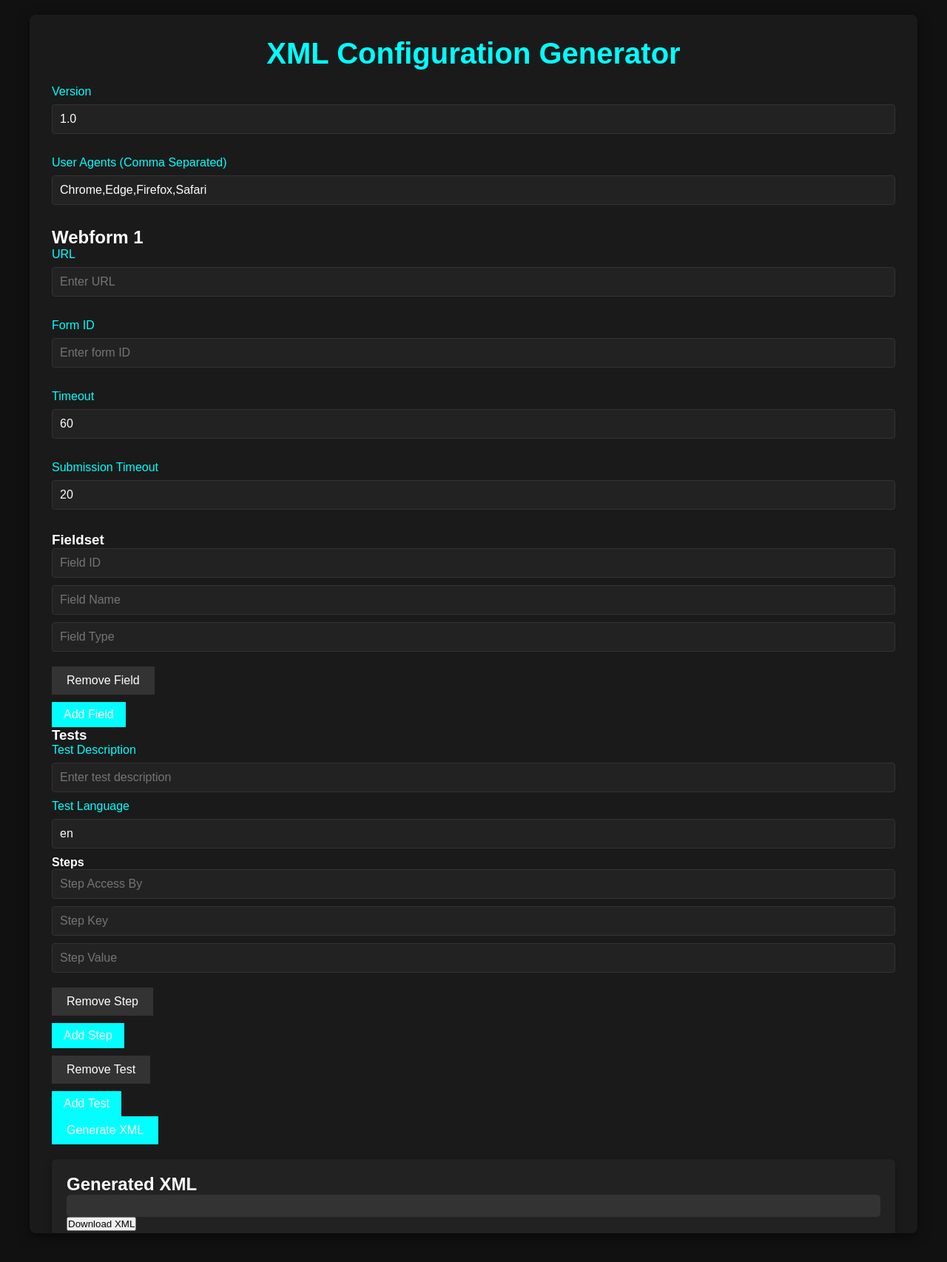
After one commit to Javedn1/StudentHack2025, a Flask app: page /build in a window 1280 px wide. The commit adds this page. Shown: the top 1706 px of the page at 74% size. Run offline with Flask 3, Linux system fonts and the light colour scheme.

Commit message:
feat: create build_xml/

```diff
--- a/app.py
+++ b/app.py
@@ -6,9 +6,13 @@ xml_file_paths = []
 
 app = Flask(__name__)
 
-@app.route('/')
+@app.route("/")
 def index():
-    return render_template('index.html')
+    return render_template("index.html")
+
+@app.route("/build")
+def build():
+    return render_template("build_xml/index.html")
 
 # TODO: Remove GET
 @app.route("/test", methods=["POST", "GET"])
--- a/py_apps/main.py
+++ b/py_apps/main.py
@@ -16,13 +16,12 @@ The file path of the xml file which contains all the testings and details for 1
 # xml_file_path = "xml-docs/web-testing-testhtmlform.xml"
 
 
-def read_xml_file_paths():
+def read_xml_file_paths(file_path="xml-docs/web-testing-config.xml"):
     """
     Read the xml configuration file "", which contains all the file path for xml files to be read by web tester
     :param: None
     :return: None
     """
-    file_path = "xml-docs/web-testing-config.xml"
     with open(file_path, "r") as f:
         file = f.read()
 
--- /dev/null
+++ b/static/css/build_xml/style.css
@@ -0,0 +1,126 @@
+/* Base styling */
+* {
+    margin: 0;
+    padding: 0;
+    box-sizing: border-box;
+}
+
+body {
+    font-family: 'Arial', sans-serif;
+    background: #111;
+    color: #fff;
+    display: flex;
+    justify-content: center;
+    align-items: flex-start;
+    height: 100vh;
+    margin: 0;
+    padding: 20px;
+    overflow-y: auto;
+}
+
+.container {
+    width: 100%;
+    max-width: 1200px;
+    padding: 30px;
+    background: #1a1a1a;
+    border-radius: 8px;
+    box-shadow: 0 4px 15px rgba(0, 0, 0, 0.5);
+    overflow-y: auto;
+    height: 100%;
+    max-height: 95vh;
+    overflow-x: hidden;
+}
+
+h1 {
+    font-size: 2.5rem;
+    color: cyan;
+    text-align: center;
+    margin-bottom: 20px;
+}
+
+.form-section {
+    margin-bottom: 20px;
+}
+
+label {
+    font-size: 1rem;
+    color: cyan;
+    margin-bottom: 8px;
+    display: block;
+}
+
+input {
+    width: 100%;
+    padding: 10px;
+    border: 1px solid #333;
+    border-radius: 4px;
+    background: #222;
+    color: #fff;
+    margin-bottom: 10px;
+    font-size: 1rem;
+}
+
+button[type="button"],
+button[type="submit"] {
+    background-color: cyan;
+    border: none;
+    color: #fff;
+    padding: 10px 20px;
+    cursor: pointer;
+    font-size: 1rem;
+}
+
+button:hover {
+    background-color: #00b3b3;
+}
+
+button[type="button"] {
+    background-color: #333;
+    margin-top: 10px;
+}
+
+button[type="button"]:hover {
+    background-color: #444;
+}
+
+#generated-xml-container {
+    margin-top: 20px;
+    padding: 20px;
+    background: #222;
+    border-radius: 6px;
+    box-shadow: 0 4px 10px rgba(0, 0, 0, 0.3);
+}
+
+pre {
+    background: #333;
+    padding: 15px;
+    border-radius: 5px;
+    overflow-x: auto;
+    font-family: 'Courier New', Courier, monospace;
+}
+
+#add-field-btn-1,
+#add-test-btn-1,
+#add-step-btn-1 {
+    background: cyan;
+    color: #fff;
+    border: none;
+    padding: 8px 16px;
+    margin-top: 10px;
+}
+
+.remove-field-btn,
+.remove-test-btn,
+.remove-step-btn {
+    background-color: #f44336;
+    color: #fff;
+    border: none;
+    padding: 5px 10px;
+    cursor: pointer;
+}
+
+.remove-field-btn:hover,
+.remove-test-btn:hover,
+.remove-step-btn:hover {
+    background-color: #d32f2f;
+}
--- /dev/null
+++ b/static/js/build_xml/script.js
@@ -0,0 +1,148 @@
+document.addEventListener('DOMContentLoaded', function () {
+    let webformCount = 1;
+    let testCount = 1;
+    let stepCount = 1;
+
+    // Add Field functionality
+    document.getElementById('add-field-btn-1').addEventListener('click', function () {
+        const fieldSection = document.createElement('div');
+        fieldSection.classList.add('field-section');
+        fieldSection.innerHTML = `
+            <input type="text" placeholder="Field ID" class="field-id">
+            <input type="text" placeholder="Field Name" class="field-name">
+            <input type="text" placeholder="Field Type" class="field-type">
+            <button type="button" class="remove-field-btn">Remove Field</button>
+        `;
+        document.querySelector('#webform-1 .fieldset-section').appendChild(fieldSection);
+
+        // Remove Field functionality
+        fieldSection.querySelector('.remove-field-btn').addEventListener('click', function () {
+            fieldSection.remove();
+        });
+    });
+
+    // Add Test functionality
+    document.getElementById('add-test-btn-1').addEventListener('click', function () {
+        const testSection = document.createElement('div');
+        testSection.classList.add('test-section');
+        testSection.innerHTML = `
+            <label for="test-description-${testCount}">Test Description</label>
+            <input type="text" id="test-description-${testCount}" placeholder="Enter test description">
+            <label for="test-language-${testCount}">Test Language</label>
+            <input type="text" id="test-language-${testCount}" value="en" placeholder="Enter language">
+
+            <div class="steps-section" id="steps-${testCount}">
+                <h4>Steps</h4>
+                <div class="step-section" id="step-${stepCount}">
+                    <input type="text" placeholder="Step Access By" class="step-accessby">
+                    <input type="text" placeholder="Step Key" class="step-key">
+                    <input type="text" placeholder="Step Value" class="step-value">
+                    <button type="button" class="remove-step-btn">Remove Step</button>
+                </div>
+                <button type="button" id="add-step-btn-${stepCount}">Add Step</button>
+            </div>
+            <button type="button" class="remove-test-btn">Remove Test</button>
+        `;
+        document.querySelector('#webform-1 .tests-section').appendChild(testSection);
+
+        // Remove Test functionality
+        testSection.querySelector('.remove-test-btn').addEventListener('click', function () {
+            testSection.remove();
+        });
+
+        // Add Step functionality
+        testSection.querySelector(`#add-step-btn-${stepCount}`).addEventListener('click', function () {
+            const stepSection = document.createElement('div');
+            stepSection.classList.add('step-section');
+            stepSection.innerHTML = `
+                <input type="text" placeholder="Step Access By" class="step-accessby">
+                <input type="text" placeholder="Step Key" class="step-key">
+                <input type="text" placeholder="Step Value" class="step-value">
+                <button type="button" class="remove-step-btn">Remove Step</button>
+            `;
+            document.querySelector(`#steps-${testCount}`).appendChild(stepSection);
+
+            // Remove Step functionality
+            stepSection.querySelector('.remove-step-btn').addEventListener('click', function () {
+                stepSection.remove();
+            });
+        });
+
+        testCount++;
+        stepCount++;
+    });
+
+    // Generate XML
+    document.getElementById('generate-xml-btn').addEventListener('click', function (e) {
+        e.preventDefault();
+
+        const version = document.getElementById('version').value;
+        const useragents = document.getElementById('useragents').value.split(',');
+
+        let xml = `<?xml version="1.0" encoding="UTF-8"?>\n`;
+        xml += `<!-- Generated XML Configuration -->\n`;
+        xml += `<!DOCTYPE generic-web-testing SYSTEM "web-testing.dtd">\n`;
+        xml += `<generic-web-testing version="${version}">\n`;
+
+        xml += `<webforms useragents="${useragents.join(',')}">\n`;
+
+        // Handle Webform
+        document.querySelectorAll('.webform').forEach(function (webform, index) {
+            const url = webform.querySelector(`#url-${index + 1}`).value;
+            const formid = webform.querySelector(`#formid-${index + 1}`).value;
+            const timeout = webform.querySelector(`#timeout-${index + 1}`).value;
+            const submissiontimeout = webform.querySelector(`#submissiontimeout-${index + 1}`).value;
+
+            xml += `  <webform url="${url}" formid="${formid}" timeout="${timeout}" submissiontimeout="${submissiontimeout}">\n`;
+
+            // Handle Fields
+            xml += `    <fieldset>\n`;
+            webform.querySelectorAll('.field-section').forEach(function (fieldSection) {
+                const id = fieldSection.querySelector('.field-id').value;
+                const name = fieldSection.querySelector('.field-name').value;
+                const type = fieldSection.querySelector('.field-type').value;
+                xml += `      <field id="${id}" name="${name}" type="${type}"></field>\n`;
+            });
+            xml += `    </fieldset>\n`;
+
+            // Handle Tests
+            xml += `    <tests>\n`;
+            webform.querySelectorAll('.test-section').forEach(function (testSection) {
+                const description = testSection.querySelector('input[id^="test-description"]').value;
+                const language = testSection.querySelector('input[id^="test-language"]').value;
+
+                xml += `      <test id="${index + 1}" description="${description}" run="true" language="${language}">\n`;
+
+                // Handle Steps
+                xml += `        <steps>\n`;
+                testSection.querySelectorAll('.step-section').forEach(function (stepSection) {
+                    const accessby = stepSection.querySelector('.step-accessby').value;
+                    const key = stepSection.querySelector('.step-key').value;
+                    const value = stepSection.querySelector('.step-value').value;
+                    xml += `          <step accessby="${accessby}" key="${key}" value="${value}" />\n`;
+                });
+                xml += `        </steps>\n`;
+
+                xml += `      </test>\n`;
+            });
+            xml += `    </tests>\n`;
+            xml += `  </webform>\n`;
+        });
+
+        xml += `</webforms>\n`;
+        xml += `</generic-web-testing>\n`;
+
+        // Display generated XML
+        document.getElementById('generated-xml').textContent = xml;
+    });
+
+    // Handle download functionality
+    document.getElementById('download-xml-btn').addEventListener('click', function () {
+        const xml = document.getElementById('generated-xml').textContent;
+        const blob = new Blob([xml], { type: 'application/xml' });
+        const link = document.createElement('a');
+        link.href = URL.createObjectURL(blob);
+        link.download = 'generated-config.xml';
+        link.click();
+    });
+});
--- /dev/null
+++ b/templates/build_xml/index.html
@@ -0,0 +1,93 @@
+<!DOCTYPE html>
+<html lang="en">
+<head>
+    <meta charset="UTF-8">
+    <meta name="viewport" content="width=device-width, initial-scale=1.0">
+    <title>XML Configuration Generator</title>
+    <link rel="stylesheet" href="{{ url_for('static', filename= 'css/build_xml/style.css') }}">
+</head>
+<body>
+    <div class="container">
+        <h1>XML Configuration Generator</h1>
+        <form id="xmlForm">
+            <div class="form-section">
+                <label for="version">Version</label>
+                <input type="text" id="version" value="1.0" placeholder="Enter version">
+            </div>
+
+            <div class="form-section">
+                <label for="useragents">User Agents (Comma Separated)</label>
+                <input type="text" id="useragents" value="Chrome,Edge,Firefox,Safari" placeholder="Enter user agents">
+            </div>
+
+            <div id="webforms">
+                <div class="webform" id="webform-1">
+                    <h2>Webform 1</h2>
+                    <div class="form-section">
+                        <label for="url-1">URL</label>
+                        <input type="url" id="url-1" placeholder="Enter URL">
+                    </div>
+                    <div class="form-section">
+                        <label for="formid-1">Form ID</label>
+                        <input type="text" id="formid-1" placeholder="Enter form ID">
+                    </div>
+                    <div class="form-section">
+                        <label for="timeout-1">Timeout</label>
+                        <input type="number" id="timeout-1" value="60" placeholder="Enter timeout">
+                    </div>
+                    <div class="form-section">
+                        <label for="submissiontimeout-1">Submission Timeout</label>
+                        <input type="number" id="submissiontimeout-1" value="20" placeholder="Enter submission timeout">
+                    </div>
+
+                    <div class="fieldset-section">
+                        <h3>Fieldset</h3>
+                        <div class="field-section" id="fieldset-1">
+                            <input type="text" placeholder="Field ID" class="field-id">
+                            <input type="text" placeholder="Field Name" class="field-name">
+                            <input type="text" placeholder="Field Type" class="field-type">
+                            <button type="button" class="remove-field-btn">Remove Field</button>
+                        </div>
+                        <button type="button" id="add-field-btn-1">Add Field</button>
+                    </div>
+
+                    <div class="tests-section">
+                        <h3>Tests</h3>
+                        <div class="test-section" id="test-1">
+                            <label for="test-description-1">Test Description</label>
+                            <input type="text" id="test-description-1" placeholder="Enter test description">
+
+                            <label for="test-language-1">Test Language</label>
+                            <input type="text" id="test-language-1" value="en" placeholder="Enter language">
+
+                            <div class="steps-section">
+                                <h4>Steps</h4>
+                                <div class="step-section" id="step-1">
+                                    <input type="text" placeholder="Step Access By" class="step-accessby">
+                                    <input type="text" placeholder="Step Key" class="step-key">
+                                    <input type="text" placeholder="Step Value" class="step-value">
+                                    <button type="button" class="remove-step-btn">Remove Step</button>
+                                </div>
+                                <button type="button" id="add-step-btn-1">Add Step</button>
+                            </div>
+
+                            <button type="button" class="remove-test-btn">Remove Test</button>
+                        </div>
+                        <button type="button" id="add-test-btn-1">Add Test</button>
+                    </div>
+                </div>
+            </div>
+
+            <button type="submit" id="generate-xml-btn">Generate XML</button>
+        </form>
+
+        <div id="generated-xml-container">
+            <h2>Generated XML</h2>
+            <pre id="generated-xml"></pre>
+            <button id="download-xml-btn">Download XML</button>
+        </div>
+    </div>
+
+    <script src="{{ url_for('static', filename='js/build_xml/script.js') }}"></script>
+</body>
+</html>
--- a/templates/index.html
+++ b/templates/index.html
@@ -6,6 +6,8 @@
     <title>StudentHack 2025</title>
 </head>
 <body>
-   <h1>Welcome to StudentHack 2025</h1>
+   <h1>Web Tester</h1>
+   <p>An app to automate your web development and testing</p>
+   <p>Feeling tired of writing your own configuration file? Get a template file or create your own file here</p>
 </body>
 </html>
```
